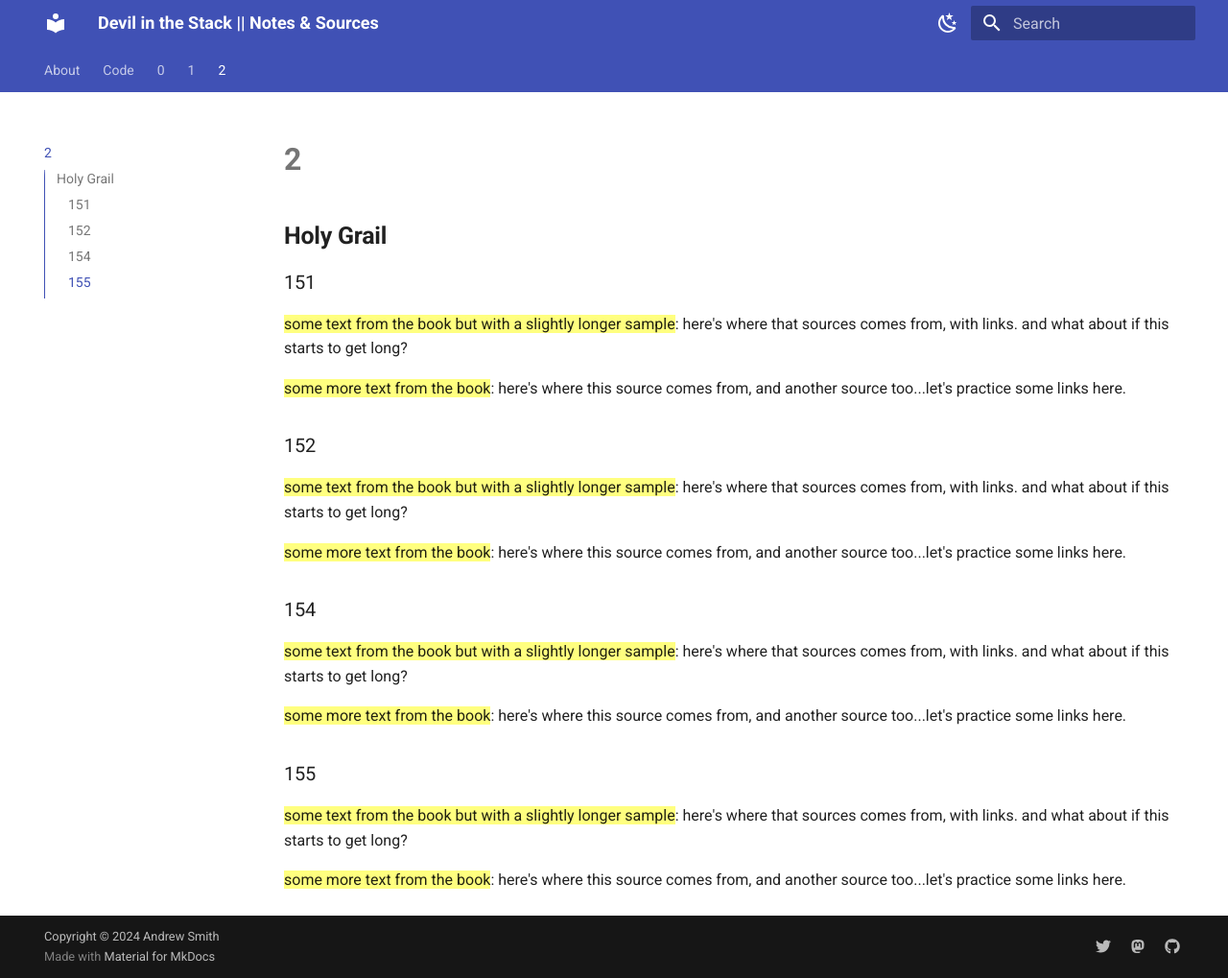
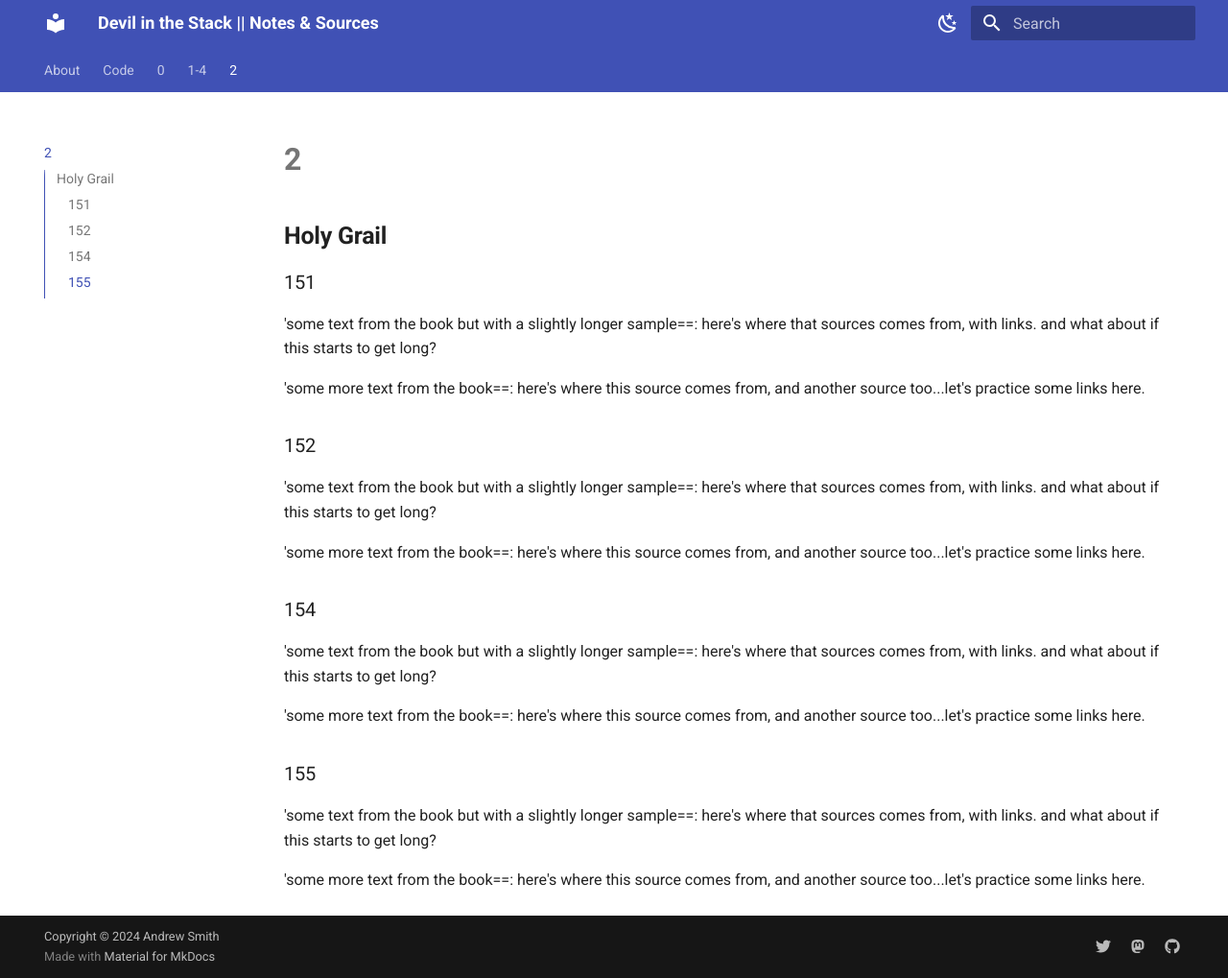
Before and after one commit to zappascout/devil_notes-sources, an MkDocs documentation site: the page built from docs/2.md, in a window 1280 px wide and 1019 px high. Shown: the whole window at 96% size. Built offline with MkDocs 1.6.1 and Material for MkDocs 9.7.7, drawn with Linux system fonts in a browser that asks for light colours.

Commit message:
hand formatting ch1-4 file

```diff
--- a/docs/2.md
+++ b/docs/2.md
@@ -1,26 +1,26 @@
 #**2**
 ##**Holy Grail**
 ###151
-==some text from the book but with a slightly longer sample==:
+'some text from the book but with a slightly longer sample==:
 here's where that sources comes from, with links. and what about if this starts to get long?
 
-==some more text from the book==:
+'some more text from the book==:
 here's where this source comes from, and another source too...let's practice some links here.
 
 ###152
-==some text from the book but with a slightly longer sample==: here's where that sources comes from, with links. and what about if this starts to get long?
+'some text from the book but with a slightly longer sample==: here's where that sources comes from, with links. and what about if this starts to get long?
 
-==some more text from the book==:
+'some more text from the book==:
 here's where this source comes from, and another source too...let's practice some links here.
 
 ###154
-==some text from the book but with a slightly longer sample==: here's where that sources comes from, with links. and what about if this starts to get long?
+'some text from the book but with a slightly longer sample==: here's where that sources comes from, with links. and what about if this starts to get long?
 
-==some more text from the book==:
+'some more text from the book==:
 here's where this source comes from, and another source too...let's practice some links here.
 
 ###155
-==some text from the book but with a slightly longer sample==: here's where that sources comes from, with links. and what about if this starts to get long?
+'some text from the book but with a slightly longer sample==: here's where that sources comes from, with links. and what about if this starts to get long?
 
-==some more text from the book==:
+'some more text from the book==:
 here's where this source comes from, and another source too...let's practice some links here.
--- a/mkdocs.yml
+++ b/mkdocs.yml
@@ -1,4 +1,4 @@
-# NB: to serve locally use '$ mkdocs serve' then take address from bottom and open in browser. if doesn't work prob means the port is still connected from the last time used. To fix, on command line type 'ps -a' to see all the ports and then 'kill -9 <port number>' to kill the port. The port number will be the 5-digit number at the start of the port serving mkdocs
+# NB: to serve locally use ==$ mkdocs serve== then take address from bottom and open in browser. if doesn't work prob means the port is still connected from the last time used. To fix, on command line type ==ps -a== to see all the ports and then ==kill -9 <port number>== to kill the port. The port number will be the 5-digit number at the start of the port serving mkdocs
 
 # Welcome to MkDocs
 
@@ -17,11 +17,11 @@
 language: en
 
 nav:
-  - About: 'index.md'
-  - Code: 'notes.md'
-  - '0': 'notes_0_devil.md'
-  - '1': '1.md'
-  - '2': '2.md'
+  - About: index.md
+  - Code: notes.md
+  - 0: notes_0_devil.md
+  - 1-4: notes_1-4_devil.md
+  - 2: 2.md
 
 
 theme:
@@ -41,7 +41,7 @@
   # - navigation.prune
     - search: suggest
     - search: highlight
-    # add 'search exclusion' to exclude pages/sections from search. see docs
+    # add 'search exclusion== to exclude pages/sections from search. see docs
     - content.tabs.link
     - content.code.annotation
     - content.code.copy
```
Also changed, not shown: docs/Notes.md (+3 -3 lines), docs/notes_0_devil.md (+4 -4 lines), docs/notes_1-4_devil.md (renamed from notes_1-4_devil.md, +63 -53 lines), 1 other file.
